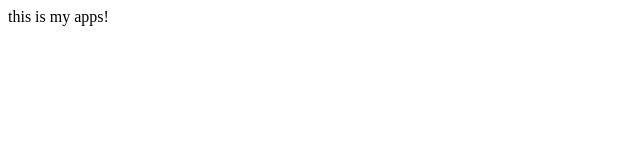
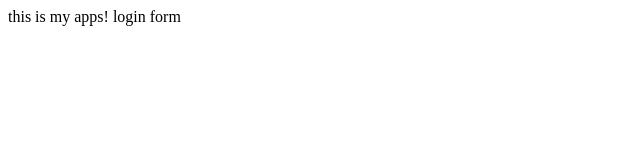
Before and after one commit to zzondagh/myappsample, a plain HTML site: page index.html in a window 1280 px wide. Shown: the full height of the page, 0-640 px from the left. Drawn offline with Linux system fonts and the light colour scheme.

Commit message:
login form

```diff
--- a/index.html
+++ b/index.html
@@ -4,5 +4,9 @@
   </head>
   <body>
 this is my apps!
+login form
+</form>
+
+</form>
   </body>
 </html>
```
Also changed, not shown: login.html (added, +1 -0 lines), 1 other file.
